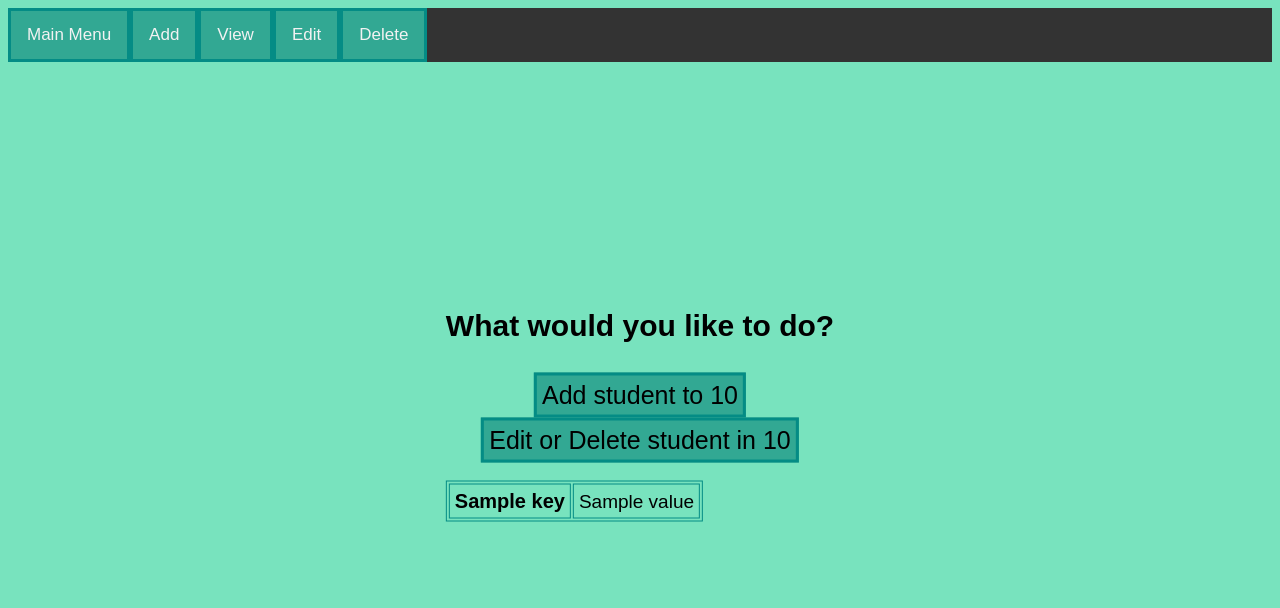
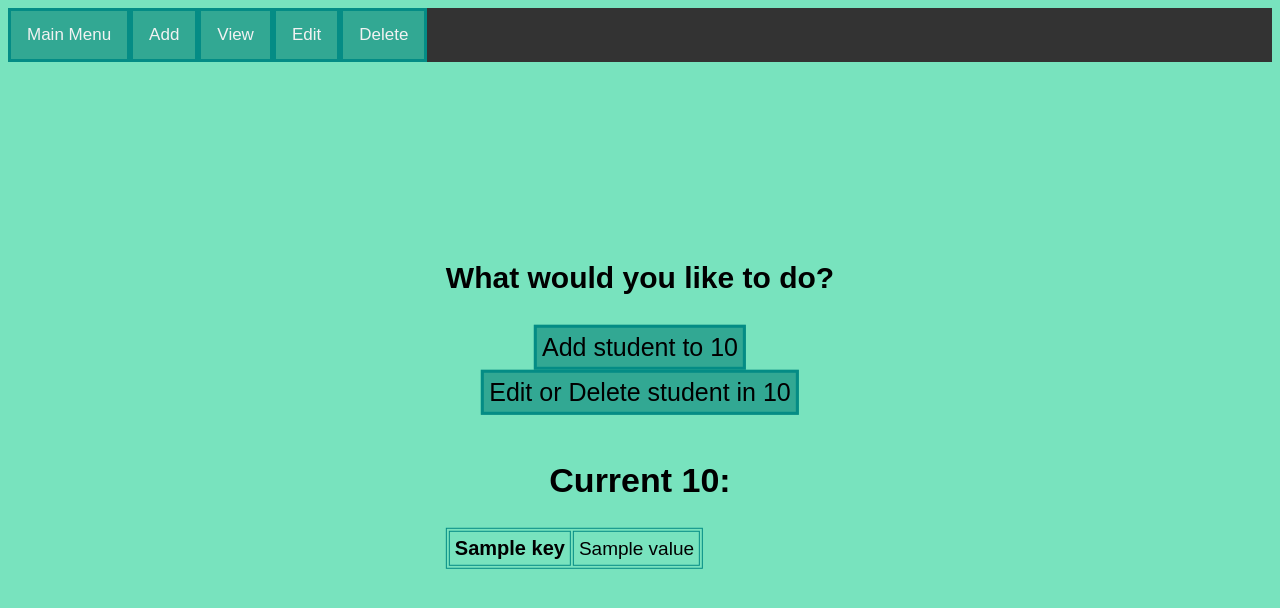
Before and after one commit to Aidan-tay/CapstoneProject, a Flask app: template templates/edit.html in a window 1280 px wide. Shown: the top 608 px of the page. Run offline with Flask 2, Linux system fonts and the light colour scheme; the template is opened without the code that fills it: most values are stand-ins (such as "Sample title", 1, 10 or a date in 2020).

Commit message:
formatting

```diff
--- a/templates/edit.html
+++ b/templates/edit.html
@@ -13,6 +13,7 @@
         <br>
         <br>
 
+        <h2> Current {{ entity_type }}: </h2>
         <table>
             {% for key, value in field_attributes.items() %}
             <tr>
```
